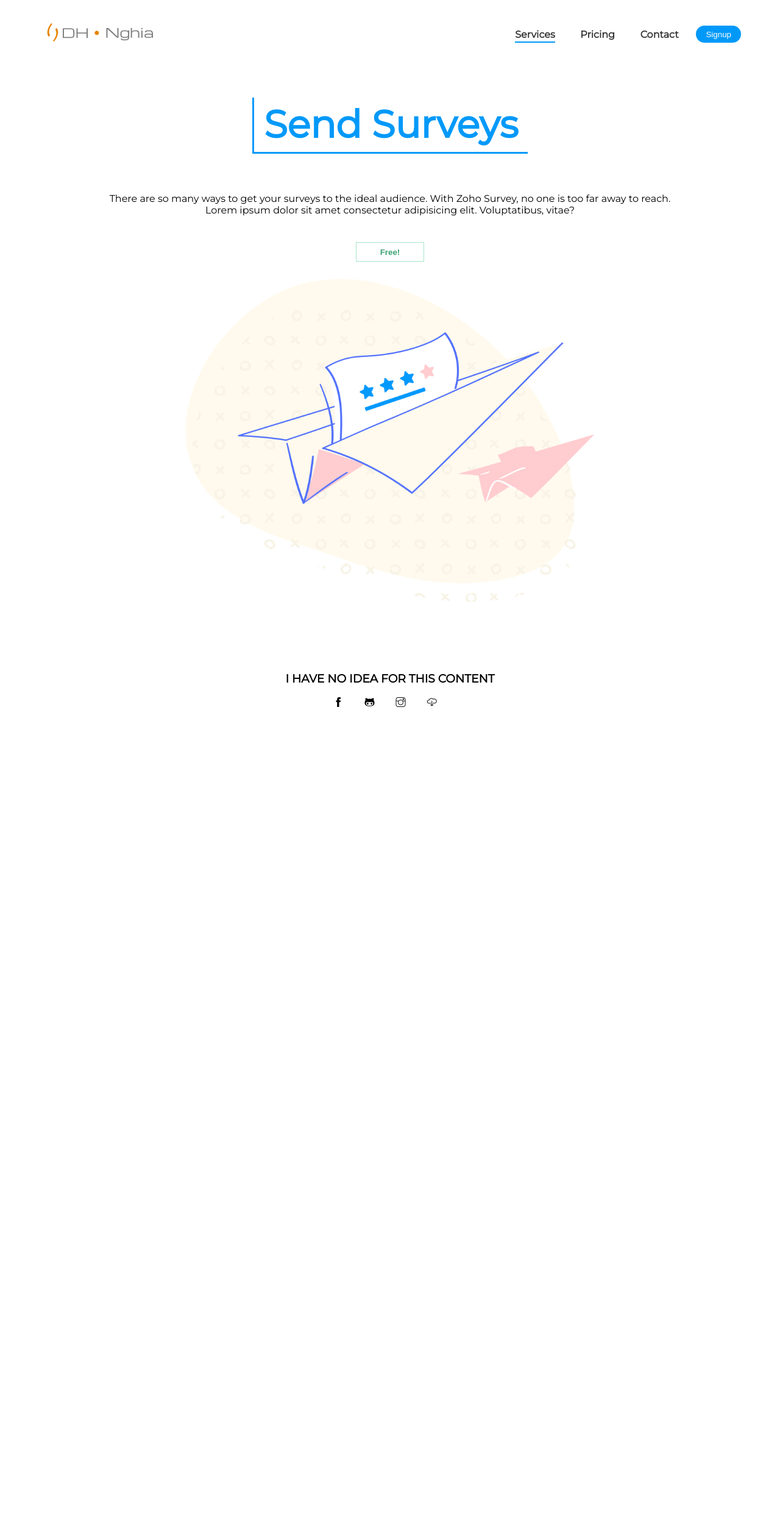
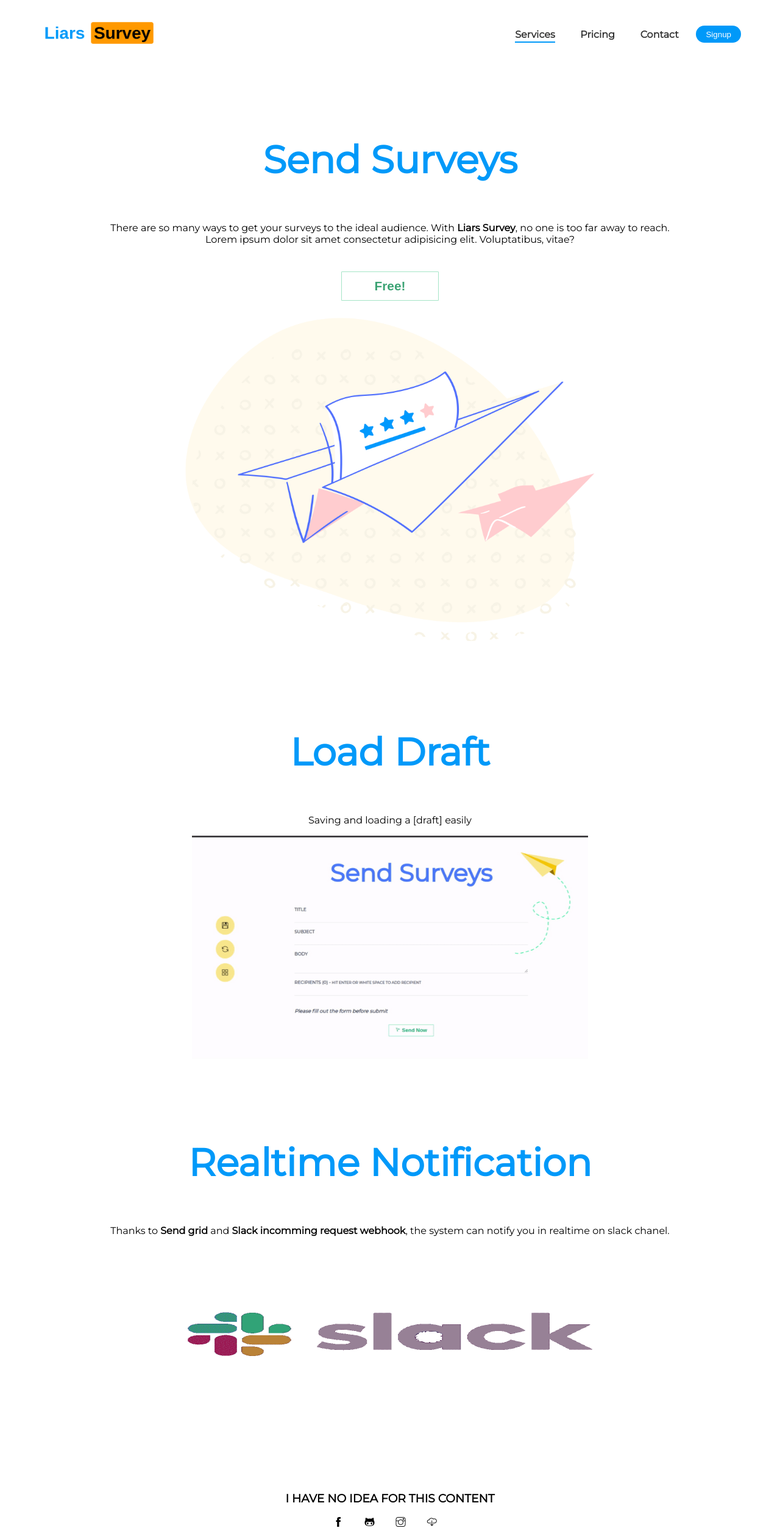
Before and after one commit to blackblue2712/send-surveys, a React app in the folder client/: page /services in a window 1280 px wide. Shown: the whole page at 61% size. Before the commit the page ends 1179 px from the top, so only its background shows below. Built offline with nearby package versions, Linux system fonts and the light colour scheme; no server answers.

Commit message:
fix layout

```diff
--- a/client/src/components/Header.js
+++ b/client/src/components/Header.js
@@ -1,6 +1,6 @@
 import React from 'react';
 import { Link, withRouter } from 'react-router-dom';
-import Logo from '../images/logo.png';
+import Logo from '../images/logo-0.png';
 import { connect } from 'react-redux';
 import { fetchUser, logout } from '../actions';
 import ModalLogin from './modal/ModalLogin';
@@ -95,7 +95,7 @@ class Header extends React.Component {
                         <li className="dropdown-list__item">
                             <i className="ti-user"></i> &nbsp;Your Profile
                         </li>
-                        <li className="dropdown-list__item">
+                        <li onClick={() => this.props.history.push("/services/surveys")} className="dropdown-list__item">
                             <i className="ti-arrow-circle-right"></i> &nbsp;Your Surveys
                         </li>
                         <li className="dropdown-list__item dropdown-list__item--hr">
--- a/client/src/components/app.css
+++ b/client/src/components/app.css
@@ -121,6 +121,10 @@ header {
     vertical-align: middle;
 }
 
+.main-nav__item--logo {
+    max-width: 200px;
+}
+
 .dropdown .dropdown-list {
     position: absolute;
     min-width: 14rem;
@@ -184,13 +188,14 @@ header {
 
 /* MAIN */
 main {
-    margin: 3rem 3rem 0 3rem;
+    margin: 5rem 3rem 0 3rem;
 }
 
 section {
     padding-bottom: 5rem;
 }
-section h1 {
+#introduce h1,
+#features h1 {
     display: inline-block;
     border: 3px solid #0099F9;
     padding: .4rem 1rem;
--- a/client/src/components/modal/ModalLarge.js
+++ b/client/src/components/modal/ModalLarge.js
@@ -75,7 +75,7 @@ class ModalLarge extends React.Component {
     }
 
     render() {
-        const  { options, series, title, subject, body, lastUpdate, _id } = this.state;
+        const  { options, series, title, subject, body, lastUpdate, created, _id } = this.state;
         return ReactDOM.createPortal(
             <div
                 ref={this.containerModal} className="modal-container"
@@ -97,7 +97,7 @@ class ModalLarge extends React.Component {
                                     {new Date(created).toLocaleString()}
                                 </div> */}
                                 <div className="date__last-update">
-                                    {new Date(lastUpdate).toLocaleString()}
+                                    {new Date(lastUpdate || created).toLocaleString()}
                                 </div>
                             </div>
                         </div>
--- a/client/src/components/surveys/CreateSurvey.js
+++ b/client/src/components/surveys/CreateSurvey.js
@@ -129,7 +129,7 @@ class CreateSurvey extends React.Component {
         const recipients = this.recipients;
         return (
             <main>
-                <section id="features-surveys">
+                <section className="features-surveys">
                     {
                         notify &&
                         <Notify
--- a/client/src/components/surveys/ListSurveys.js
+++ b/client/src/components/surveys/ListSurveys.js
@@ -34,7 +34,7 @@ class ListSurveys extends React.Component {
                     openModal &&
                     <ModalLarge currentSurvey={currentSurvey} closeModal={() => this.setState({ openModal: false })}/>
                 }
-                <section id="features-surveys">
+                <section className="features-surveys">
                     <div className="surveys__header">
                         <h1>List Surveys</h1>
                     </div>
--- a/client/src/components/surveys/Surveys.css
+++ b/client/src/components/surveys/Surveys.css
@@ -1,6 +1,6 @@
 
 
-#features-surveys {
+.features-surveys {
     display: flex;
     flex-direction: column;
     text-align: center;
@@ -8,29 +8,29 @@
     margin: 0 auto;
     min-height: 605px;
     position: relative;
-    /* box-shadow: 0px 0px 1px rgba(34, 34, 34, .4); */
 }
 
-#features-surveys .surveys__header {
+.features-surveys .surveys__header {
     font-size: 2.6rem;
     color: #0099F9;
 }
-#features-surveys .surveys__header h1 {
-    margin: 1rem auto 3rem auto;
+.features-surveys .surveys__header h1 {
+    margin: 3rem auto;
 }
 
-#features-surveys .surveys__image {
+.features-surveys .surveys__image {
     width: 100%;
 }
-#features-surveys .surveys__image img{
+.features-surveys .surveys__image img{
     width: 100%;
+    max-width: 950px;
 }
 
 .btn__create-survey {
     margin: 1rem auto;
     position: relative;
-    min-width: 7rem;
-    min-height: 2rem;
+    min-width: 10rem;
+    min-height: 3rem;
 }
 
 .btn__create-survey::before {
@@ -40,7 +40,8 @@
     left: 50%;
     transform: translate(-50%, -30%);
     animation: changeText 6s linear infinite;
-    min-width: 6rem;
+    min-width: 10rem;
+    font-size: 1.3rem;
 }
 .surveys__body{
 }
--- a/client/src/components/surveys/Surveys.js
+++ b/client/src/components/surveys/Surveys.js
@@ -2,6 +2,8 @@ import React from 'react';
 import "./Surveys.css";
 import { withRouter } from 'react-router-dom';
 import Image from '../../images/sending-surveys-header-2x.png';
+import SendSurveyDemo from '../../images/send-survey-demo.gif';
+import Slack from '../../images/slack-animate.gif';
 import { connect } from 'react-redux';
 import ModalLogin from '../modal/ModalLogin';
 import LoadingDuration from '../loading/LoadingDuration';
@@ -27,13 +29,13 @@ class Surveys extends React.Component {
             <main className="">
                 <LoadingDuration />
                 {openModal && <ModalLogin closeModal={() => this.setState({ openModal: false })}/>}
-                <section id="features-surveys">
+                <section className="features-surveys">
                     <div className="surveys__header">
                         <h1>Send Surveys</h1>
                     </div>
                     <div className="surveys__body">
                         <p>
-                            There are so many ways to get your surveys to the ideal audience. With Zoho Survey, no one is too far away to reach.
+                            There are so many ways to get your surveys to the ideal audience. With <b>Liars Survey</b>, no one is too far away to reach.
                             Lorem ipsum dolor sit amet consectetur adipisicing elit. Voluptatibus, vitae?
                         </p>
 
@@ -47,6 +49,35 @@ class Surveys extends React.Component {
                     </div>
 
                 </section>
+
+                <section className="features-surveys">
+                    <div className="surveys__header">
+                        <h1>Load Draft</h1>
+                    </div>
+                    <div className="surveys__body">
+                        <p>
+                            Saving and loading a [draft] easily
+                        </p>
+                    </div>
+                    <div className="surveys__image">
+                        <img style={{maxWidth: "650px"}} src={SendSurveyDemo} alt="send-survey"/>
+                    </div>
+                </section>
+
+                <section className="features-surveys">
+                    <div className="surveys__header">
+                        <h1>Realtime Notification</h1>
+                    </div>
+                    <div className="surveys__body">
+                        <p>
+                            Thanks to <b>Send grid</b> and <b>Slack incomming request webhook</b>, the system can notify you in realtime on slack chanel.
+                        </p>
+                    </div>
+                    <div className="surveys__image">
+                        <img style={{maxHeight: "300px"}} src={Slack} alt="send-survey"/>
+                    </div>
+                </section>
+
             </main>
         )
     }
```
Also changed, not shown: client/src/components/Services.js (+23 -23 lines), services/emailTemplates/surveyTemplate.js (+8 -14 lines), client/src/images/logo-0.png (added), client/src/images/send-survey-demo.gif (added), client/src/images/slack-animate.gif (added).
